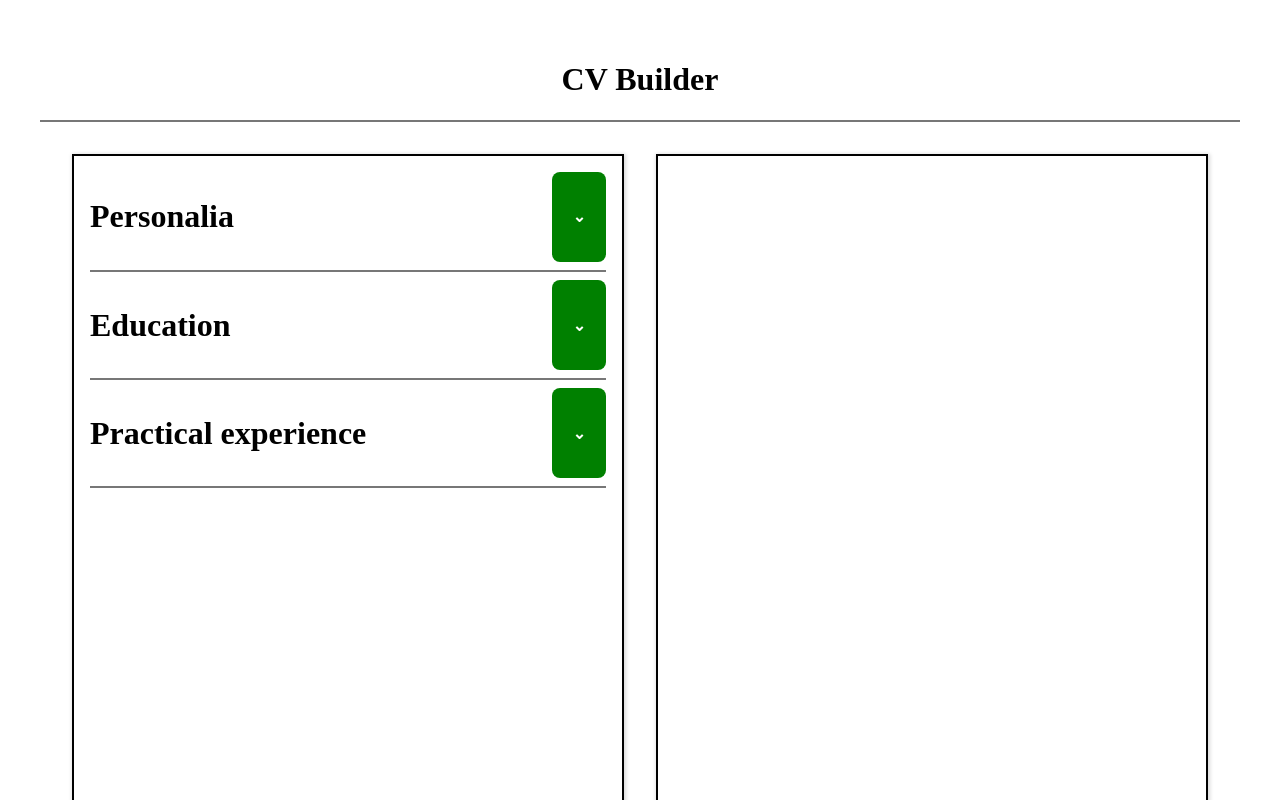
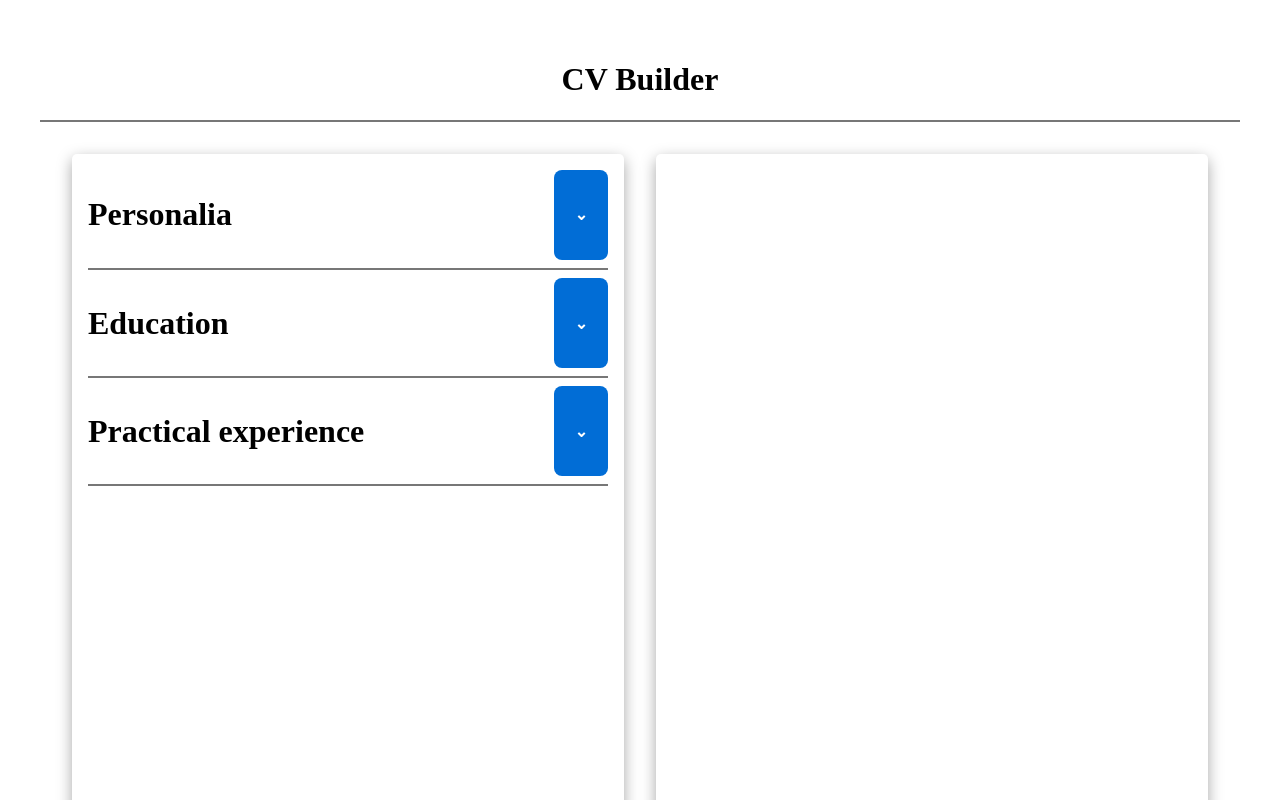
Before and after one commit to JLouisa/cv-app, a React (Vite) app: page / in a window 1280 px wide. Shown: the top 800 px of the page. Built offline with nearby package versions, Linux system fonts and the light colour scheme.

Commit message:
Fix personalia not loading

```diff
--- a/src/App.jsx
+++ b/src/App.jsx
@@ -1,10 +1,10 @@
-import { useState, useEffect } from "react";
 import PropTypes from "prop-types";
 import InfoSection from "./components/InfoSection.jsx";
+import DownloadSection from "./components/DownloadSection.jsx";
+import FooterInfo from "./components/FooterInfo.jsx";
+import { useState, useEffect } from "react";
 import { DisplaySection } from "./components/DisplaySection.jsx";
 import "./styles/App.css";
-import DownloadSection from "./components/DownloadSection.jsx";
-import FooterInfo from "./components/FooterInfo.jsx";
 
 function App() {
   //! The Main Object
--- a/src/components/Button.jsx
+++ b/src/components/Button.jsx
@@ -3,7 +3,7 @@ import PropTypes from "prop-types";
 function Button({
   typeBtn = "button",
   classNameBtn = "btn",
-  color = "green",
+  color = "#016DD6",
   text = "LeButton",
   onClick = () => {
     console.log("Click");
--- a/src/components/EditBtn.jsx
+++ b/src/components/EditBtn.jsx
@@ -1,7 +1,7 @@
 import edit from "../images/edit.svg";
 import PropTypes from "prop-types";
 
-function EditBtn({ item, clickedFunc, branch }) {
+function EditBtn({ item, clickedFunc, branch, color = "white" }) {
   return (
     <button
       type="button"
@@ -9,6 +9,7 @@ function EditBtn({ item, clickedFunc, branch }) {
       onClick={() => {
         clickedFunc(item, branch);
       }}
+      style={{ backgroundColor: color }}
     >
       <img src={edit} alt="Edit button" />
     </button>
@@ -20,6 +21,7 @@ EditBtn.propTypes = {
   item: PropTypes.object,
   clickedFunc: PropTypes.func,
   branch: PropTypes.array,
+  color: PropTypes.string,
 };
 
 export default EditBtn;
--- a/src/components/EducationInfo.jsx
+++ b/src/components/EducationInfo.jsx
@@ -1,6 +1,7 @@
 import { useState } from "react";
 import PropTypes from "prop-types";
 import { v4 as uuidv4 } from "uuid";
+import { SubmitBtn } from "./SubmitBtn.jsx";
 import Button from "./Button.jsx";
 import { EducationList } from "./EducationList.jsx";
 
@@ -53,7 +54,7 @@ function EducationInfo({ theMain, onMainEducation, onEditMainEducation, setIsAct
     <>
       <div className="educationTitle">
         <h1>Education</h1>
-        <Button color={"green"} text={show ? "⌃" : "⌄"} onClick={onHandlerBtn} />
+        <Button text={show ? "⌃" : "⌄"} onClick={onHandlerBtn} />
       </div>
       {show && (
         <>
@@ -116,9 +117,7 @@ function EducationInfo({ theMain, onMainEducation, onEditMainEducation, setIsAct
                   />
                 </label>
               </div>
-              <div className="eduBtnDiv">
-                <input type="submit" value={"Add"} className="btn" />
-              </div>
+              <SubmitBtn typeBtn="submit" classNameBtn={"btn"} text={"Add"} />
             </form>
           )}
           <div className="eduBtnDiv">
--- a/src/components/InfoSection.jsx
+++ b/src/components/InfoSection.jsx
@@ -1,7 +1,7 @@
 import PropTypes from "prop-types";
+import EducationInfo from "./EducationInfo.jsx";
 import { useState } from "react";
-import Personalia from "./Personalia.jsx";
-import EducationInfo from "./EducationInfo.jsx";
+import { Personalia } from "./Personalia.jsx";
 import { PracticalExperience } from "./PracticalExperience.jsx";
 
 function InfoSection({
@@ -24,7 +24,7 @@ function InfoSection({
 
   return (
     <section className="infoSection">
-      <Personalia theMain={theMain} onMainPersonalia={onMainPersonalia} />
+      <Personalia onMainPersonalia={onMainPersonalia} />
       <hr></hr>
       <EducationInfo
         theMain={theMain}
--- a/src/components/Personalia.jsx
+++ b/src/components/Personalia.jsx
@@ -1,9 +1,9 @@
 import PropTypes from "prop-types";
-import { useState } from "react";
+import { useState, useEffect } from "react";
 import Button from "./Button.jsx";
 import { SubmitBtn } from "./SubmitBtn.jsx";
 
-function Personalia({ /*theMain,*/ onMainPersonalia }) {
+function Personalia({ onMainPersonalia }) {
   const [show, setShow] = useState(false);
 
   class Personalia {
@@ -19,6 +19,16 @@ function Personalia({ /*theMain,*/ onMainPersonalia }) {
   const [lastName, setLastName] = useState("");
   const [email, setEmail] = useState("");
   const [phoneNum, setphoneNum] = useState("");
+
+  useEffect(() => {
+    const loadMainCv = JSON.parse(localStorage.getItem("mainCV"));
+    if (loadMainCv !== null) {
+      setFirstName(loadMainCv.main.personalia.firstName);
+      setLastName(loadMainCv.main.personalia.lastName);
+      setEmail(loadMainCv.main.personalia.email);
+      setphoneNum(loadMainCv.main.personalia.phoneNum);
+    }
+  }, []);
 
   function onHandlerBtn() {
     setShow(!show);
@@ -37,7 +47,7 @@ function Personalia({ /*theMain,*/ onMainPersonalia }) {
     <>
       <div className="personaliaTitle">
         <h1>Personalia</h1>
-        <Button color={"green"} text={show ? "⌃" : "⌄"} onClick={onHandlerBtn} />
+        <Button text={show ? "⌃" : "⌄"} onClick={onHandlerBtn} />
       </div>
       {show && (
         <form
@@ -114,8 +124,7 @@ function Personalia({ /*theMain,*/ onMainPersonalia }) {
 }
 
 Personalia.propTypes = {
-  theMain: PropTypes.object,
   onMainPersonalia: PropTypes.func,
 };
 
-export default Personalia;
+export { Personalia };
--- a/src/components/PracticalExperience.jsx
+++ b/src/components/PracticalExperience.jsx
@@ -68,7 +68,7 @@ function PracticalExperience({ theMain, onMainPracExp, onEditMainPracExp, setIsA
     <>
       <div className="practicalExperience">
         <h1>Practical experience</h1>
-        <Button color={"green"} text={show ? "⌃" : "⌄"} onClick={onHandler} />
+        <Button text={show ? "⌃" : "⌄"} onClick={onHandler} />
       </div>
       {show && (
         <div>
@@ -103,7 +103,7 @@ function PracticalExperience({ theMain, onMainPracExp, onEditMainPracExp, setIsA
             )}
           </div>
           <div className="btnAddExp eduBtnDiv">
-            <Button color={"green"} text={showBtn ? "Cancel" : "Add Work Experience"} onClick={onHandlerBtn} />
+            <Button text={showBtn ? "Cancel" : "Add Work Experience"} onClick={onHandlerBtn} />
           </div>
         </div>
       )}
--- a/src/components/SubmitBtn.jsx
+++ b/src/components/SubmitBtn.jsx
@@ -1,9 +1,9 @@
 import PropTypes from "prop-types";
 
-function SubmitBtn({ text = "Add", classNameBtn = "btn" }) {
+function SubmitBtn({ text = "Add", classNameBtn = "btn", color = "darkgreen" }) {
   return (
     <div className="eduBtnDiv">
-      <button type="submit" className={classNameBtn}>
+      <button type="submit" className={classNameBtn} style={{ backgroundColor: color }}>
         {text}
       </button>
     </div>
@@ -13,6 +13,7 @@ function SubmitBtn({ text = "Add", classNameBtn = "btn" }) {
 SubmitBtn.propTypes = {
   classNameBtn: PropTypes.string,
   text: PropTypes.string,
+  color: PropTypes.string,
 };
 
 export { SubmitBtn };
--- a/src/styles/App.css
+++ b/src/styles/App.css
@@ -60,8 +60,10 @@ main {
 main > section {
   padding: 1em;
   min-height: 100vh;
-  border: 2px solid black;
-  box-shadow: 1px 1px 4px 1px rgba(0, 0, 0, 0.153);
+  /* box-shadow: rgba(149, 157, 165, 0.2) 0px 8px 24px; */
+  box-shadow: rgba(0, 0, 0, 0.35) 0px 5px 15px;
+
+  border-radius: 5px;
 }
 
 .downloadSection,
@@ -85,10 +87,11 @@ footer {
 
 .workTitle {
   display: block;
-  border: 1px solid black;
+  border: 1px solid var(--borderColor);
   font-weight: 700;
   padding: 1em;
-  background-color: #cfcfcf3a;
+  /* background-color: #cfcfcf3a; */
+  box-shadow: rgba(149, 157, 165, 0.2) 0px 8px 24px;
   border-radius: 5px;
   margin: 1em 0;
 }
```
Also changed, not shown: src/images/edit.svg.
